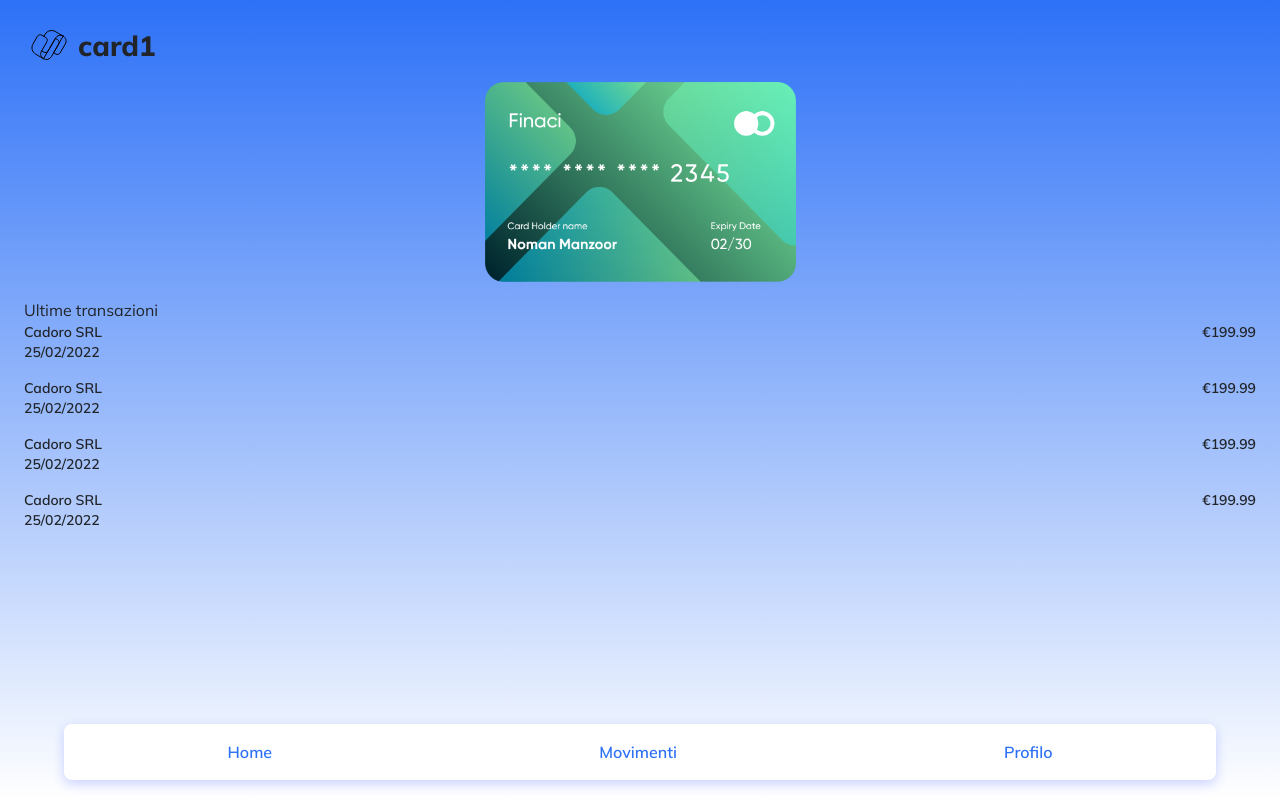
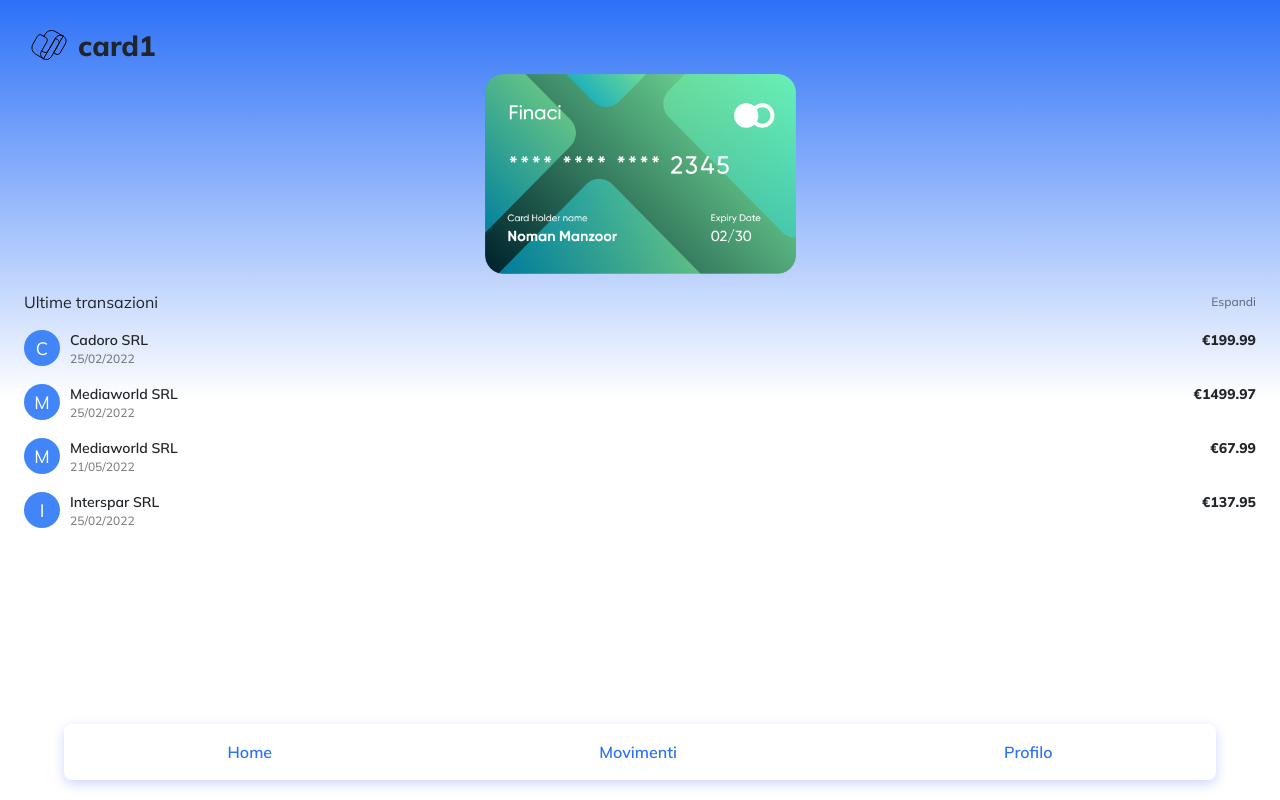
Before and after one commit to mattiaspadetto/MatPay, a React (Create React App) app: page /movimenti/card1 in a window 1280 px wide. Built offline with nearby package versions, Linux system fonts and the light colour scheme; data requests are answered from the project's data file.

Commit message:
Implemented profilo page

```diff
--- a/db.json
+++ b/db.json
@@ -1,7 +1,7 @@
 {
   "person": {
-    "user": "ciao",
-    "psw": "1234"
+    "user": "mattiaspadetto",
+    "psw": "0000"
   },
   "carte": [
     {
@@ -39,36 +39,36 @@
       "carta": "card1",
       "idTransazione": "004",
       "dataTransazione": "25/02/2022",
-      "luogoTransazione": "Cadoro SRL",
-      "importoTransazione": 199.99
+      "luogoTransazione": "Mediaworld SRL",
+      "importoTransazione": 1499.97
     },
     {
       "carta": "card1",
       "idTransazione": "005",
-      "dataTransazione": "25/02/2022",
-      "luogoTransazione": "Cadoro SRL",
-      "importoTransazione": 199.99
+      "dataTransazione": "21/05/2022",
+      "luogoTransazione": "Mediaworld SRL",
+      "importoTransazione": 67.99
     },
     {
       "carta": "card2",
       "idTransazione": "006",
-      "dataTransazione": "25/02/2022",
-      "luogoTransazione": "Cadoro SRL",
-      "importoTransazione": 199.99
+      "dataTransazione": "13/04/2022",
+      "luogoTransazione": "Acqua & Sapone",
+      "importoTransazione": 29.97
     },
     {
       "carta": "card1",
       "idTransazione": "007",
       "dataTransazione": "25/02/2022",
-      "luogoTransazione": "Cadoro SRL",
-      "importoTransazione": 199.99
+      "luogoTransazione": "Interspar SRL",
+      "importoTransazione": 137.95
     },
     {
       "carta": "card2",
       "idTransazione": "008",
       "dataTransazione": "25/02/2022",
-      "luogoTransazione": "Cadoro SRL",
-      "importoTransazione": 199.99
+      "luogoTransazione": "Pull & Bear SRL",
+      "importoTransazione": 128.25
     },
     {
       "carta": "card2",
--- a/src/App.js
+++ b/src/App.js
@@ -44,7 +44,7 @@
           path="/profilo"
           element={
             <Wrapper>
-              <Profilo />
+              <Profilo dataUser={dataPerson} />
             </Wrapper>
           }
         />
--- /dev/null
+++ b/src/components/circleIcon.js
@@ -0,0 +1,9 @@
+const CircleIcon = ({ locationName, bigSize }) => {
+  return (
+    <div className={bigSize ? "circleIconBig" : "circleIconSmall"}>
+      <span>{locationName.charAt(0).toUpperCase()}</span>
+    </div>
+  );
+};
+
+export default CircleIcon;
--- /dev/null
+++ b/src/components/generalButtonLink.js
@@ -0,0 +1,15 @@
+import ArrowForwardIosIcon from "@material-ui/icons/ArrowForwardIos";
+
+const GeneralButtonLink = ({ iconButton, text }) => {
+  return (
+    <div className="generalButton">
+      {iconButton}
+      <span className="font-normal" style={{ flexGrow: 1 }}>
+        {text}
+      </span>
+      <ArrowForwardIosIcon style={{ width: "18px", fill: "gray" }} />
+    </div>
+  );
+};
+
+export default GeneralButtonLink;
--- a/src/components/navbar.js
+++ b/src/components/navbar.js
@@ -1,5 +1,4 @@
 import { Link } from "react-router-dom";
-import { useFetch } from "../fetch";
 
 export default function Navbar() {
   return (
--- a/src/css/carousel.css
+++ b/src/css/carousel.css
@@ -2,6 +2,7 @@
   width: 12px !important;
   height: 12px !important;
   border-radius: 100% !important;
+  background-color: var(--light-blue) !important;
 }
 .card-image {
   background-repeat: no-repeat;
@@ -16,6 +17,7 @@
   margin-bottom: 0;
   bottom: -40px;
 }
-.carousel-control-next, .carousel-control-prev {
+.carousel-control-next,
+.carousel-control-prev {
   display: none;
 }
--- a/src/css/movimenti.css
+++ b/src/css/movimenti.css
@@ -2,6 +2,7 @@
   display: flex;
   flex-direction: column;
   gap: 16px;
+  overflow: auto;
 }
 .item-tran {
   display: flex;
--- /dev/null
+++ b/src/css/profilo.css
@@ -0,0 +1,14 @@
+.headerProfile {
+  margin: 32px 0;
+  display: flex;
+  flex-direction: column;
+  align-items: center;
+  width: -webkit-fill-available;
+  gap: 10px;
+}
+.contentProfile {
+  margin: 32px 0;
+  display: flex;
+  flex-direction: column;
+  gap: 16px;
+}
--- a/src/index.css
+++ b/src/index.css
@@ -4,7 +4,7 @@
 }
 
 #root {
-  background: linear-gradient(180deg, #2d71f7 0%, rgba(45, 186, 247, 0) 100%);
+  background: linear-gradient(180deg, #2d71f7 0%, rgba(45, 186, 247, 0) 50%);
   max-width: 100%;
   height: 100vh;
 }
@@ -13,6 +13,7 @@
   --light-blue: #2d71f6;
   --blue: #4185f8;
   --light-gray: rgba(0, 0, 0, 0.5);
+  --light-gray-font: #9fa2b4;
 }
 
 .font-big {
@@ -25,6 +26,12 @@
   font-size: 14px;
   line-height: 20px;
   font-weight: 600;
+}
+.font-small {
+  font-size: 12px;
+  line-height: 18px;
+  font-weight: 500;
+  color: var(--light-gray);
 }
 .font-error {
   text-align: left;
@@ -51,3 +58,40 @@
 .wrapper {
   padding: 24px 24px 0;
 }
+.circleIconBig {
+  display: flex;
+  width: 128px;
+  height: 128px;
+  border: 2px solid var(--light-blue);
+  border-radius: 50%;
+  background-color: var(--blue);
+  align-items: center;
+  justify-content: center;
+  color: white;
+  font-size: 32px;
+}
+.circleIconSmall {
+  display: flex;
+  width: 36px;
+  height: 36px;
+  border-radius: 50%;
+  background-color: var(--blue);
+  align-items: center;
+  justify-content: center;
+  color: white;
+  font-size: 18px;
+}
+.generalButton {
+  padding: 12px;
+  display: flex;
+  flex-direction: row;
+  align-items: center;
+  align-content: center;
+  justify-content: space-between;
+  gap: 12px;
+  width: -webkit-fill-available;
+  height: 56px;
+  background-color: white;
+  box-shadow: 0px 4px 12px rgba(55, 81, 255, 0.24);
+  border-radius: 8px;
+}
--- a/src/pages/home.js
+++ b/src/pages/home.js
@@ -1,6 +1,5 @@
 import NavTitle from "../components/navTitle";
 import "../css/home.css";
-import { useFetch } from "../fetch";
 import CardCarousel from "../components/carousel";
 
 export default function Home({ dataUser }) {
--- a/src/pages/movimenti.js
+++ b/src/pages/movimenti.js
@@ -1,8 +1,11 @@
 import { useLocation } from "react-router-dom";
 import NavTitle from "../components/navTitle";
 import "../css/movimenti.css";
+import { useState } from "react";
+import CircleIcon from "../components/circleIcon";
 
 export default function Movimenti({ dataTran }) {
+  const [viewAll, setViewAll] = useState(false);
   const location = useLocation();
 
   const cardLocation = location.pathname.split("/").filter((el, i) => i === 2);
@@ -12,24 +15,44 @@
   return (
     <div className="wrapper">
       <NavTitle title={cardLocation} />
+      {!viewAll ? (
         <div
           className="card-image"
           style={{
             backgroundImage: `url(/images/${cardLocation}.png)`,
-          margin: "16px 0",
+            margin: "8px 0",
           }}
         ></div>
-      <div>Ultime transazioni</div>
+      ) : null}
+      <div class="item-tran" style={{ margin: "16px 0", alignItems: "center" }}>
+        <span>Ultime transazioni</span>
+        <span className="font-small" onClick={() => setViewAll(!viewAll)}>
+          {!viewAll ? "Espandi" : "Riduci"}
+        </span>
+      </div>
       <div className="transaction-list">
         {transactionsCard.map((tran, index) => {
-          if (index < 5)
+          const numberOfItems = viewAll ? true : index < 4;
+          if (numberOfItems)
             return (
               <div className="item-tran" key={index}>
-                <div style={{ display: "flex", flexDirection: "column" }}>
+                <CircleIcon
+                  locationName={tran.luogoTransazione}
+                  bigSize={false}
+                />
+                <div
+                  style={{
+                    display: "flex",
+                    flexDirection: "column",
+                    flexGrow: 1,
+                  }}
+                >
                   <span className="font-normal">{tran.luogoTransazione}</span>
-                  <span className="font-normal">{tran.dataTransazione}</span>
+                  <span className="font-small">{tran.dataTransazione}</span>
                 </div>
-                <span className="font-normal">€{tran.importoTransazione}</span>
+                <span className="font-normal" style={{ fontWeight: "800" }}>
+                  €{tran.importoTransazione}
+                </span>
               </div>
             );
         })}
--- a/src/pages/profilo.js
+++ b/src/pages/profilo.js
@@ -1,9 +1,30 @@
+import CircleIcon from "../components/circleIcon";
+import GeneralButtonLink from "../components/generalButtonLink";
 import NavTitle from "../components/navTitle";
+import "../css/profilo.css";
+import AccountCircleOutlinedIcon from "@material-ui/icons/AccountCircleOutlined";
+import LockIcon from "@material-ui/icons/Lock";
+import CreditCardIcon from "@material-ui/icons/CreditCard";
 
-export default function Profilo() {
+export default function Profilo({ dataUser }) {
   return (
     <div className="wrapper">
-      <NavTitle title={"Profilo"}/>
+      <NavTitle title={"Profilo"} />
+      <div className="headerProfile">
+        <CircleIcon locationName={dataUser.user} bigSize={true} />
+        <span className="font-big">{dataUser.user}</span>
+      </div>
+      <div className="contentProfile">
+        <GeneralButtonLink
+          iconButton={<AccountCircleOutlinedIcon />}
+          text={"Dati personali"}
+        />
+        <GeneralButtonLink iconButton={<LockIcon />} text={"Sicurezza"} />
+        <GeneralButtonLink
+          iconButton={<CreditCardIcon />}
+          text={"Le mie carte"}
+        />
+      </div>
     </div>
   );
 }
```
Also changed, not shown: 1 other file (tests, documents, lock files or other folders). Lines whose indentation alone changed are shown as unchanged.
